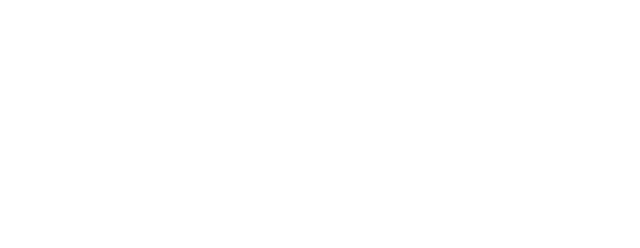
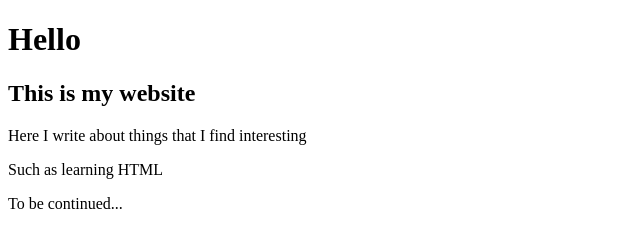
Before and after one commit to HE-RU10/website, a plain HTML site: page index.html in a window 1280 px wide. Shown: the whole page, without its empty margins (0-640 px from the left). Drawn offline with Linux system fonts and the light colour scheme.

Commit message:
part3, add second exercise

```diff
--- a/index.html
+++ b/index.html
@@ -8,6 +8,11 @@
 
 <body>
   <!--Do the exercises here-->
+<h1>Hello</h1>
+<h2>This is my website</h2>
+<p>Here I write about things that I find interesting</p>
+<p>Such as learning HTML</p>
+<p>To be continued...</p>
 </body>
 
 </html>
```
